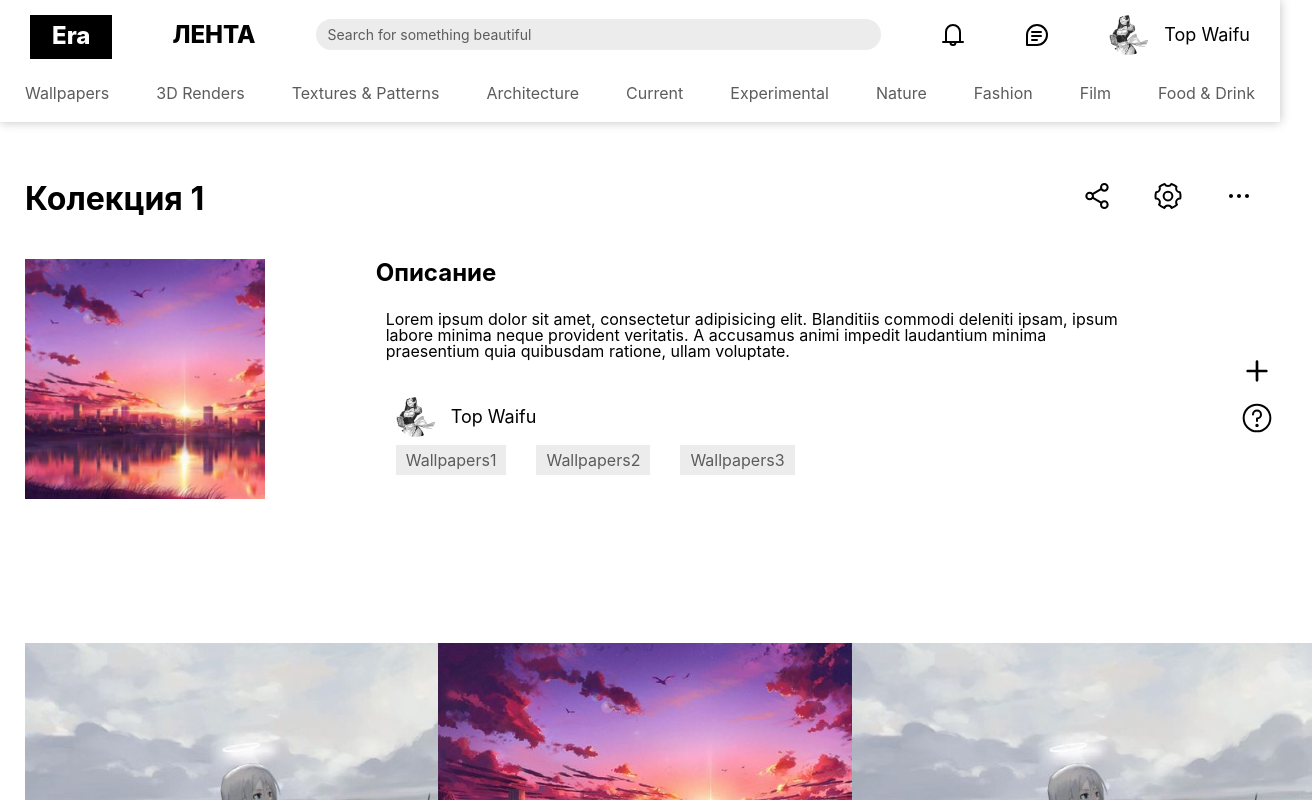
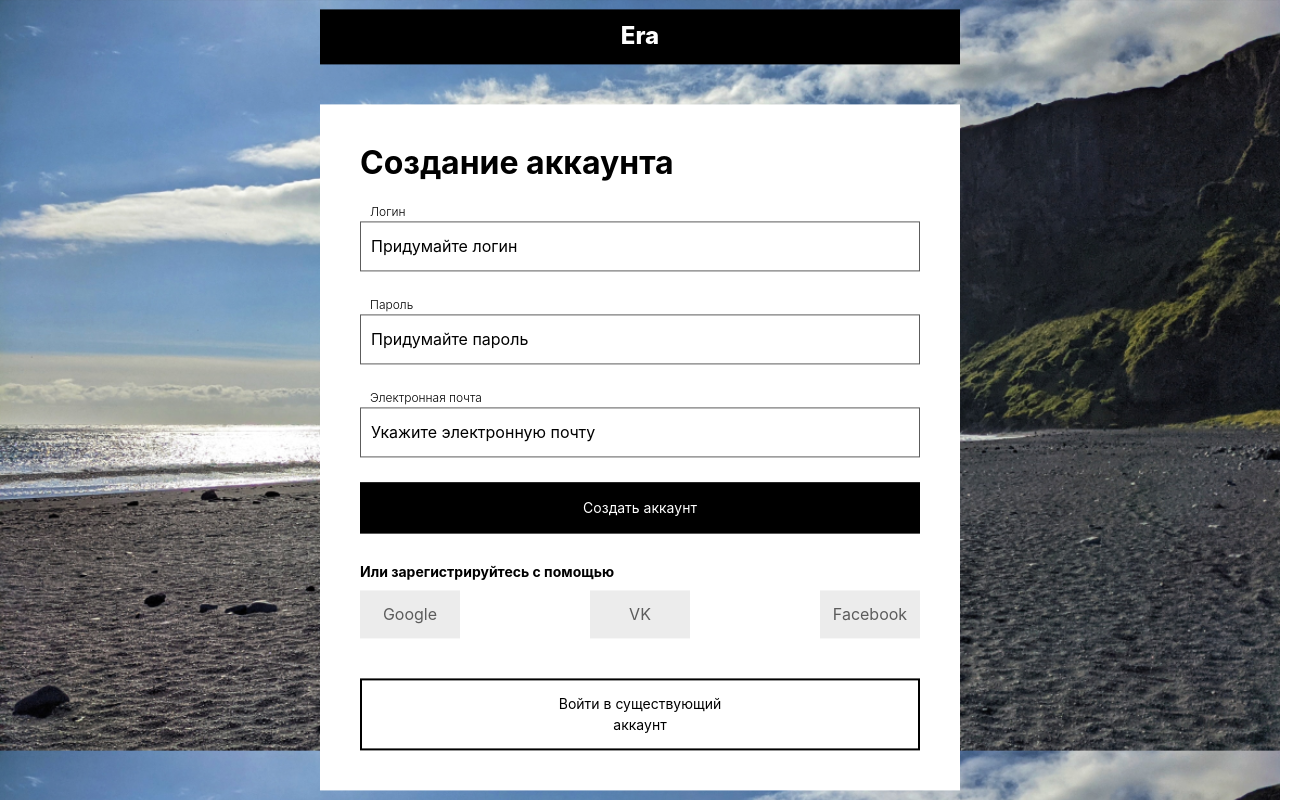
Before and after one commit to Interplar-Creative-Studio/era-frontend, a React (Create React App) app: page / in a window 1280 px wide. Before the commit this address led to /collections. Shown: the top 800 px of the page, 1312 px wide, since content can reach past the window. Built offline with nearby package versions, Linux system fonts and the light colour scheme.

Commit message:
Добавлена компонента CreateAnAccount.js

```diff
--- /dev/null
+++ b/src/MainAppication/Authorization/CreateAnAccount/CreateAnAccount.js
@@ -0,0 +1,33 @@
+import React from "react";
+import {Input} from "../../Components/AuthorizationComponents/Input/Input";
+import {Button} from "../../Components/AuthorizationComponents/Button/Button";
+
+export const CreateAnAccount = (props) => {
+    return (
+        <div className="auth reg">
+            <div className="auth__block reg__block">
+                <h3>Era</h3>
+                <div className="reg__block__form">
+                    <h2>Создание аккаунта</h2>
+                    <Input className={"auth__block__form__input"} text={"Логин"} type={"type"}
+                           placeholder={"Придумайте логин"}/>
+                    <Input className={"auth__block__form__input"} text={"Пароль"} type={"password"}
+                           placeholder={"Придумайте пароль"}/>
+                    <Input className={"auth__block__form__input"} text={"Электронная почта"} type={"type"}
+                           placeholder={"Укажите электронную почту"}/>
+                    <Button className={"auth__block__form__auth-button"} href={"#"} text={"Создать аккаунт"}/>
+                    <div className="auth__block__form__sn">
+                        <p>Или зарегистрируйтесь с помощью</p>
+                        <div className="auth__block__form__sn__icons">
+                            <a href="#">Google</a>
+                            <a href="#">VK</a>
+                            <a href="#">Facebook</a>
+                        </div>
+                    </div>
+                    <Button className={"auth__block__form__reg-button"} href={"#"}
+                            text={"Войти в существующий аккаунт"}/>
+                </div>
+            </div>
+        </div>
+    );
+};
--- /dev/null
+++ b/src/MainAppication/Components/AuthorizationComponents/Button/Button.js
@@ -0,0 +1,10 @@
+import React from "react";
+import {NavLink} from "react-router-dom";
+
+export const Button = (props) => {
+    return(
+        <div className={props.className}>
+            <NavLink to={props.href}>{props.text}</NavLink>
+        </div>
+    );
+};
--- a/src/MainAppication/Container/Pages/PersonalPage/PersonalInfo/PersonalInfo.js
+++ b/src/MainAppication/Container/Pages/PersonalPage/PersonalInfo/PersonalInfo.js
@@ -15,12 +15,11 @@ let person = {
     subscriptions: 246,
 };
 export const PersonalInfo = (props) => {
-    const { url, path } = useRouteMatch();
 
     let menu = [
-        {href: `${url}/gallery`, text: "Галерея"},
-        {href: `${url}/collections`, text: "Коллекции"},
-        {href: `${url}/statistics`, text: "Статистика"},
+        {href: `/gallery`, text: "Галерея"},
+        {href: `/collections`, text: "Коллекции"},
+        {href: `/statistics`, text: "Статистика"},
     ];
 
     return (
--- a/src/MainAppication/MainApplication.js
+++ b/src/MainAppication/MainApplication.js
@@ -1,12 +1,15 @@
 import React from "react";
 import {Header} from "./Header/Header";
 import {Container} from "./Container/Container";
+import {Authentication} from "./Components/AuthorizationComponents/Authentication/Authentication";
+import {CreateAnAccount} from "./Authorization/CreateAnAccount/CreateAnAccount";
 
 export const MainApplication = (props) => {
     return(
         <div id={"app"}>
-            <Header/>
-            <Container/>
+       {/*     <Header/>
+            <Container/>*/}
+            <CreateAnAccount/>
         </div>
     );
 };
```
Also changed, not shown: src/MainAppication/Container/Pages/PersonalSettingsPage/PersonalSettingsPage.js (+5 -5 lines), src/MainAppication/Components/AuthorizationComponents/Authentication/Authentication.js (renamed from src/MainAppication/Container/Pages/PersonalSettingsPage/Authentication/Authentication.js), src/MainAppication/Components/AuthorizationComponents/Checkbox/Checkbox.js (renamed from src/MainAppication/Container/Pages/PersonalSettingsPage/Checkbox/Checkbox.js), src/MainAppication/Components/AuthorizationComponents/Input/Input.js (renamed from src/MainAppication/Container/Pages/PersonalSettingsPage/Input/Input.js), src/MainAppication/Components/AuthorizationComponents/Option/Option.js (renamed from src/MainAppication/Container/Pages/PersonalSettingsPage/Option/Option.js), src/MainAppication/Components/AuthorizationComponents/Textarea/Textarea.js (renamed from src/MainAppication/Container/Pages/PersonalSettingsPage/Textarea/Textarea.js).
